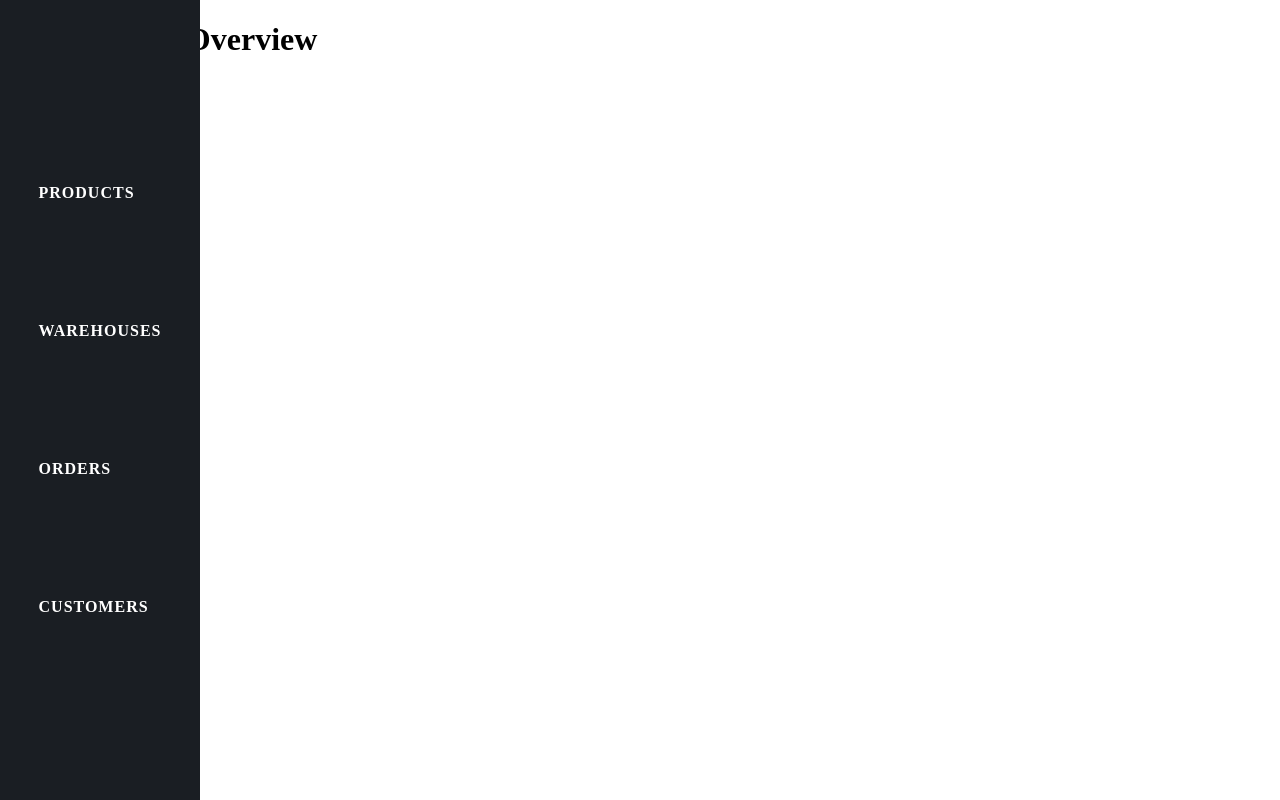
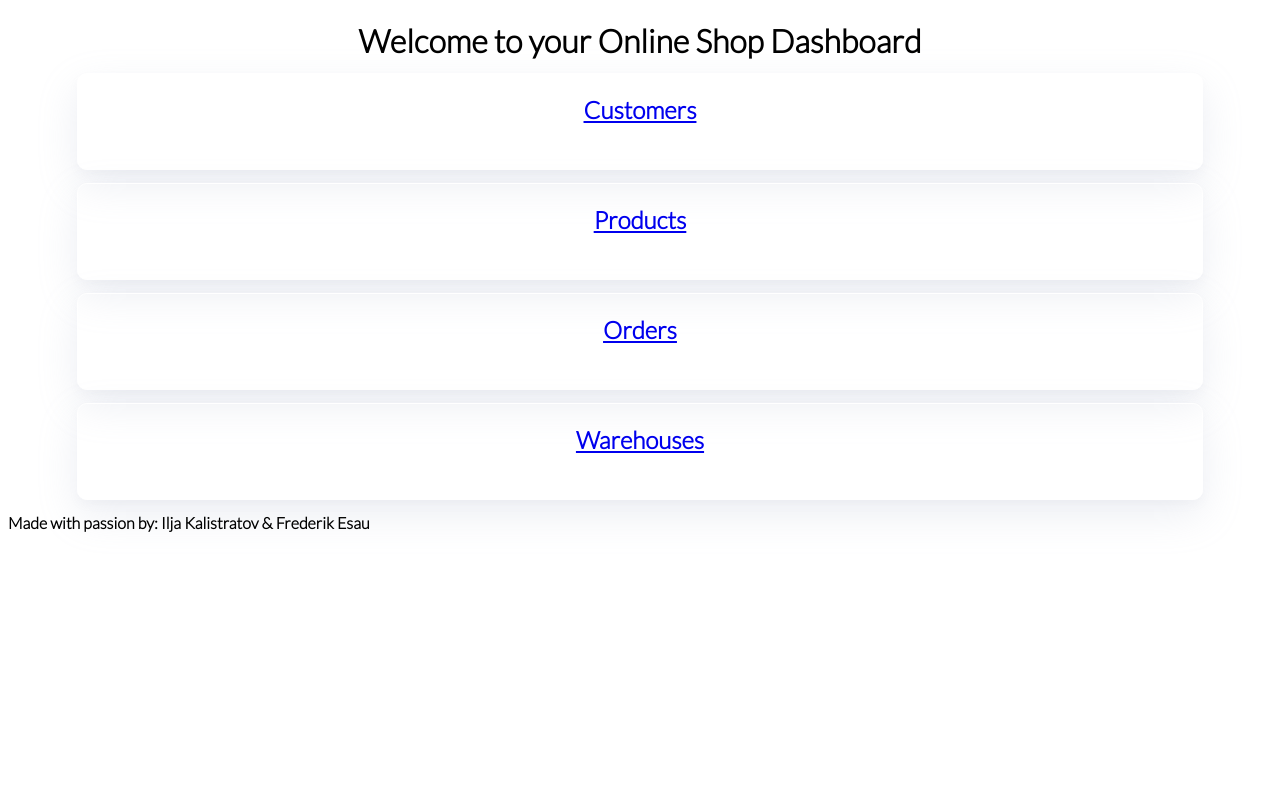
Before and after one commit to OnlineShopDatenbanken/OnlineShop, a Django app: template src/templates/index.html in a window 1280 px wide. Run offline with Django 3.2, Linux system fonts and the light colour scheme; the template is opened without the code that fills it, so the values that code supplies are empty.

Commit message:
Add new homepage

```diff
--- a/src/OnlineShop/dashboards/views.py
+++ b/src/OnlineShop/dashboards/views.py
@@ -19,9 +19,9 @@ def customers(request):
     for i in range(len(noOfCustomersPerMonthTuples)):
         months.append(str(int(noOfCustomersPerMonthTuples[i][1])) + '/' + str(int(noOfCustomersPerMonthTuples[i][2])))
 
-    monthsRaw = []
-    for i in range(len(noOfCustomersPerMonthTuples)):
-        monthsRaw.append(tuple[noOfCustomersPerMonthTuples[i][1], noOfCustomersPerMonthTuples[i][2]])
+    #monthsRaw = []
+    #for i in range(len(noOfCustomersPerMonthTuples)):
+    #    monthsRaw.append(tuple[noOfCustomersPerMonthTuples[i][1], noOfCustomersPerMonthTuples[i][2]])
 
     if (request.GET.get("submitBtn")):
         minAge = request.GET.get("minAge")
--- a/src/templates/customers.html
+++ b/src/templates/customers.html
@@ -58,7 +58,7 @@
                 <input type="submit" value="Submit" name="submitBtn">
             </label>
         </form>
-        <canvas id="customerDevelopment" class="content" width="100" height="30vh">
+        <canvas id="customerDevelopment" class="content" width="100%" height="30vh">
             <script>showCustomersChart({{ graphData.noOfNewCustomersPerMonth|safe }},
                 {{ graphData.noOfCustomersPerMonth|safe }}, {{ graphData.months|safe }});</script>
         </canvas>
--- a/src/templates/index.html
+++ b/src/templates/index.html
@@ -2,56 +2,36 @@
 <html lang="en">
 <head>
     <meta charset="UTF-8">
-    <title>Main Page</title>
-    <style>
-        .sidebar {
-            width: 200px;
-            height: 100%;
-            position: fixed;
-            z-index: 1000;
-            top: 0;
-            left: 0;
-            overflow-x: hidden;
-            display: flex;
-            justify-content: center;
-            align-items: center;
-            text-align: center;
-            background: #1A1E23;
-        }
-        li {
-            padding: 35% 0;
-        }
-        a {
-            border-radius: 10px;
-            width: border-box;
-            color: #fff;
-            text-decoration: none;
-            font-size: 1em;
-            font-weight: bold;
-            text-transform: uppercase;
-            letter-spacing: 1px;
-            display: block;
-            padding: 10px;
-        }
-        a:hover {
-            background: lightslategrey;
-        }
-    </style>
+    <title>Online-Shop: Home</title>
+    <link rel="preconnect" href="https://fonts.googleapis.com">
+    <link rel="preconnect" href="https://fonts.gstatic.com" crossorigin>
+    <link href="https://fonts.googleapis.com/css2?family=Lato:wght@300" rel="stylesheet">
+    {%load static %}
+    <script src="{% static 'customers.js' %}"></script>
+    <link rel="stylesheet" href="{%  static 'main.css' %}">
 </head>
 <body>
-<h1>Online Shop Overview</h1>
-<div class="sidebar" style="color: aliceblue">
-    <ul style="display: flex;
-               flex-direction: column;
-               align-items: start;
-               list-style-type: none;
-                padding: 0;
-                margin: 0 ">
-        <li><a href="/products">Products</a></li>
-        <li><a href="warehouses">Warehouses</a></li>
-        <li><a href="/orders">Orders</a></li>
-        <li><a href="/customers">Customers</a></li>
-    </ul>
-</div>
+    <h1>Welcome to your Online Shop Dashboard</h1>
+    <a href="/customers">
+        <div class="container flex" onclick="">
+                <h2>Customers</h2>
+        </div>
+    </a>
+    <a href="/products">
+            <div class="container flex" onclick="">
+                    <h2>Products</h2>
+            </div>
+    </a>
+    <a href="/Orders">
+            <div class="container flex" onclick="">
+                    <h2>Orders</h2>
+            </div>
+    </a>
+    <a href="/Warehouses">
+            <div class="container flex" onclick="">
+                    <h2>Warehouses</h2>
+            </div>
+    </a>
+    <footer>Made with passion by: Ilja Kalistratov & Frederik Esau</footer>
 </body>
 </html>
```
Also changed, not shown: src/templates/oldIndex.html (added, +57 -0 lines).
